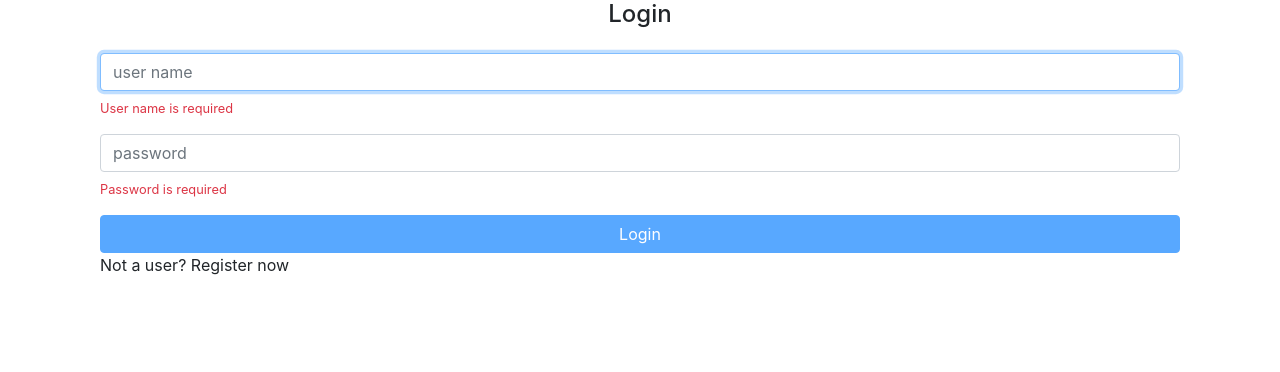
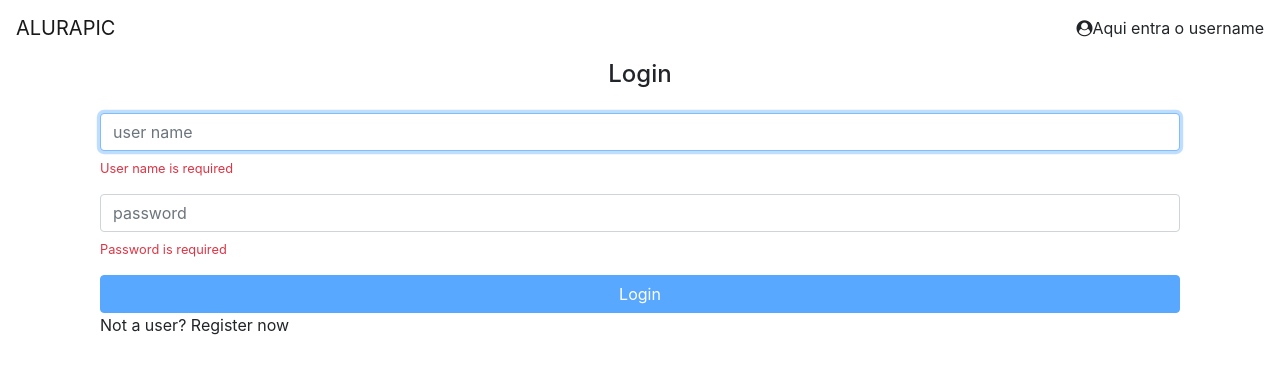
Before and after one commit to victorduarte31/alurapic, an Angular app: page / in a window 1280 px wide. Shown: the top 372 px of the page. Built offline with nearby package versions, Linux system fonts and the light colour scheme.

Commit message:
create header component

```diff
--- a/src/app/app.component.html
+++ b/src/app/app.component.html
@@ -1 +1,2 @@
+<ap-header></ap-header>
 <router-outlet></router-outlet>
--- a/src/app/app.module.ts
+++ b/src/app/app.module.ts
@@ -6,6 +6,7 @@
 import {PhotosModule} from "./photos/photos.module";
 import {ErrorsModule} from "./errors/errors.module";
 import { HomeModule } from './home/home.module';
+import {CoreModule} from "./core/core.module";
 
 @NgModule({
   declarations: [
@@ -16,7 +17,8 @@
     AppRoutingModule,
     PhotosModule,
     ErrorsModule,
-    HomeModule
+    HomeModule,
+    CoreModule
   ],
   providers: [],
   bootstrap: [AppComponent]
--- a/src/app/core/auth/auth.service.ts
+++ b/src/app/core/auth/auth.service.ts
@@ -1,6 +1,7 @@
 import {Injectable} from '@angular/core';
 import {HttpClient} from "@angular/common/http";
 import { tap } from 'rxjs/operators';
+import {TokenService} from "../token/token.service";
 
 const API_URL = 'http://localhost:3000';
 
@@ -9,13 +10,14 @@
 })
 export class AuthService {
 
-  constructor(private http: HttpClient) {
+  constructor(private http: HttpClient, private tokenService: TokenService) {
   }
 
   authenticate(userName: string, password: string) {
     return this.http.post(API_URL + '/user/login', {userName, password}, {observe: 'response'})
       .pipe(tap(res => {
         const authToken = res.headers.get('x-access-token'); // to access the headers it is necessary to pass the note as a parameter in the request call
+        this.tokenService.setToken(authToken);
         console.log(authToken);
       }))
   }
--- /dev/null
+++ b/src/app/core/header/header.component.html
@@ -0,0 +1,9 @@
+<header class="fixed-top">
+  <nav class="navbar navbar-light bg-white">
+    <a class="navbar-brand">ALURAPIC</a>
+    <div>
+      <i class="fa fa-user-circle"></i>
+      <a>Aqui entra o username</a>
+    </div>
+  </nav>
+</header>
--- /dev/null
+++ b/src/app/core/header/header.component.ts
@@ -0,0 +1,15 @@
+import { Component, OnInit } from '@angular/core';
+
+@Component({
+  selector: 'ap-header',
+  templateUrl: './header.component.html',
+  styleUrls: ['./header.component.css']
+})
+export class HeaderComponent implements OnInit {
+
+  constructor() { }
+
+  ngOnInit(): void {
+  }
+
+}
--- /dev/null
+++ b/src/app/core/token/token.service.ts
@@ -0,0 +1,27 @@
+import { Injectable } from '@angular/core';
+
+const KEY = 'authToken';
+
+@Injectable({
+  providedIn: 'root'
+})
+export class TokenService {
+
+  constructor() { }
+
+  hasToken() {
+    return !!this.getToken();
+  }
+
+  setToken(token){
+    window.localStorage.setItem(KEY, token);
+  }
+
+  getToken(){
+    return window.localStorage.getItem(KEY);
+  }
+
+  removeToken(){
+    window.localStorage.removeItem(KEY);
+  }
+}
--- a/src/index.html
+++ b/src/index.html
@@ -6,6 +6,11 @@
   <base href="/">
   <meta name="viewport" content="width=device-width, initial-scale=1">
   <link rel="icon" type="image/x-icon" href="favicon.ico">
+  <style>
+    body {
+      padding-top: 60px;
+    }
+  </style>
 </head>
 <body>
 <div class="container">
```
Also changed, not shown: src/app/core/core.module.ts (added, +14 -0 lines), src/app/core/header/header.component.css (added).
